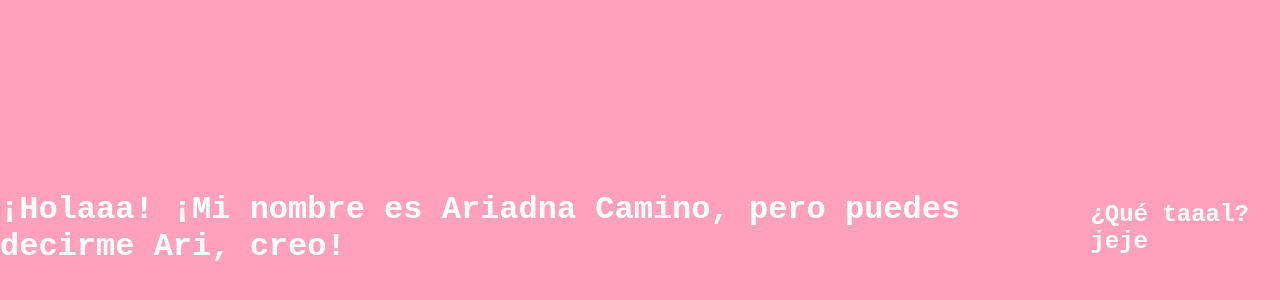
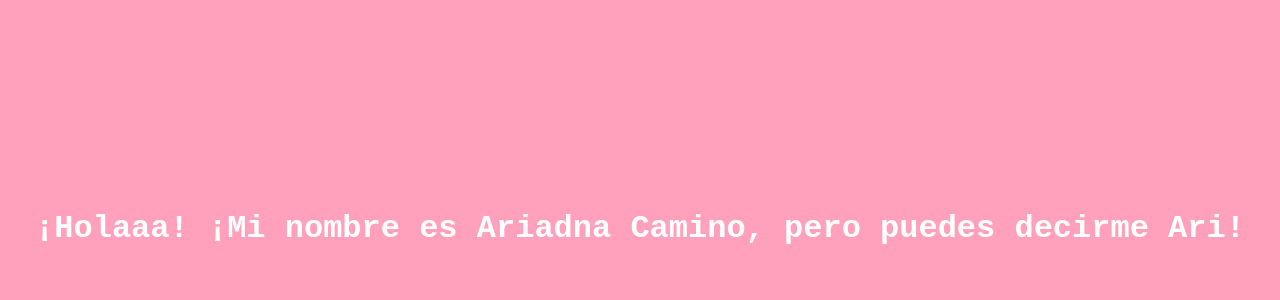
Before and after one commit to sofi-camino/sofi-camino.github.io, a plain HTML site: page index.html in a window 1280 px wide. Shown: the part 172-472 px from the top of the page. Drawn offline with Linux system fonts and the light colour scheme.

Commit message:
Update index.html

```diff
--- a/index.html
+++ b/index.html
@@ -21,7 +21,6 @@
     }
   </style>
   <body>
-    <h1>¡Holaaa! ¡Mi nombre es Ariadna Camino, pero puedes decirme Ari, creo!<br></h1>
+    <h1>¡Holaaa! ¡Mi nombre es Ariadna Camino, pero puedes decirme Ari!</h1>
   </body>
-    <h2>¿Qué taaal? jeje</h2>
 </html>
```
